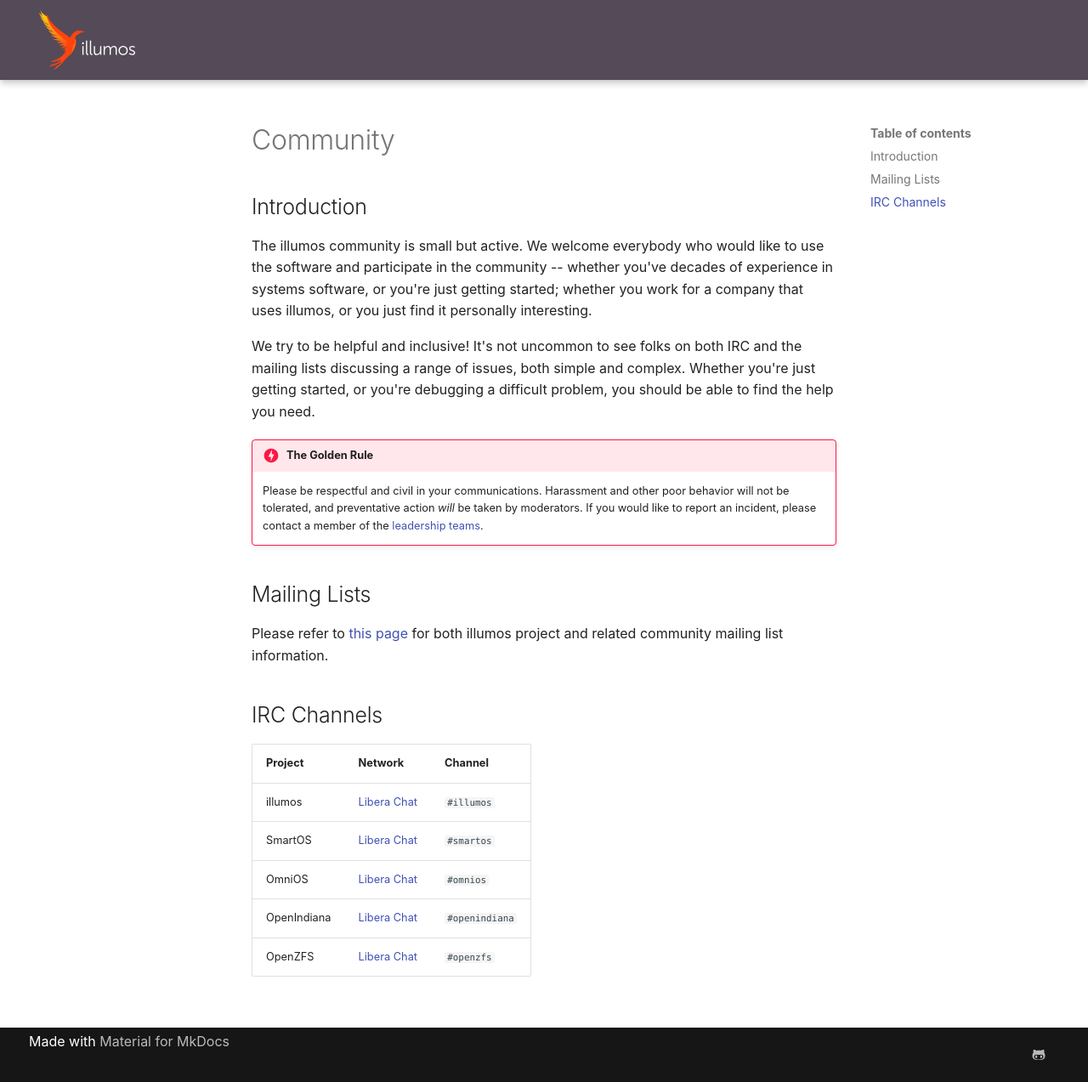
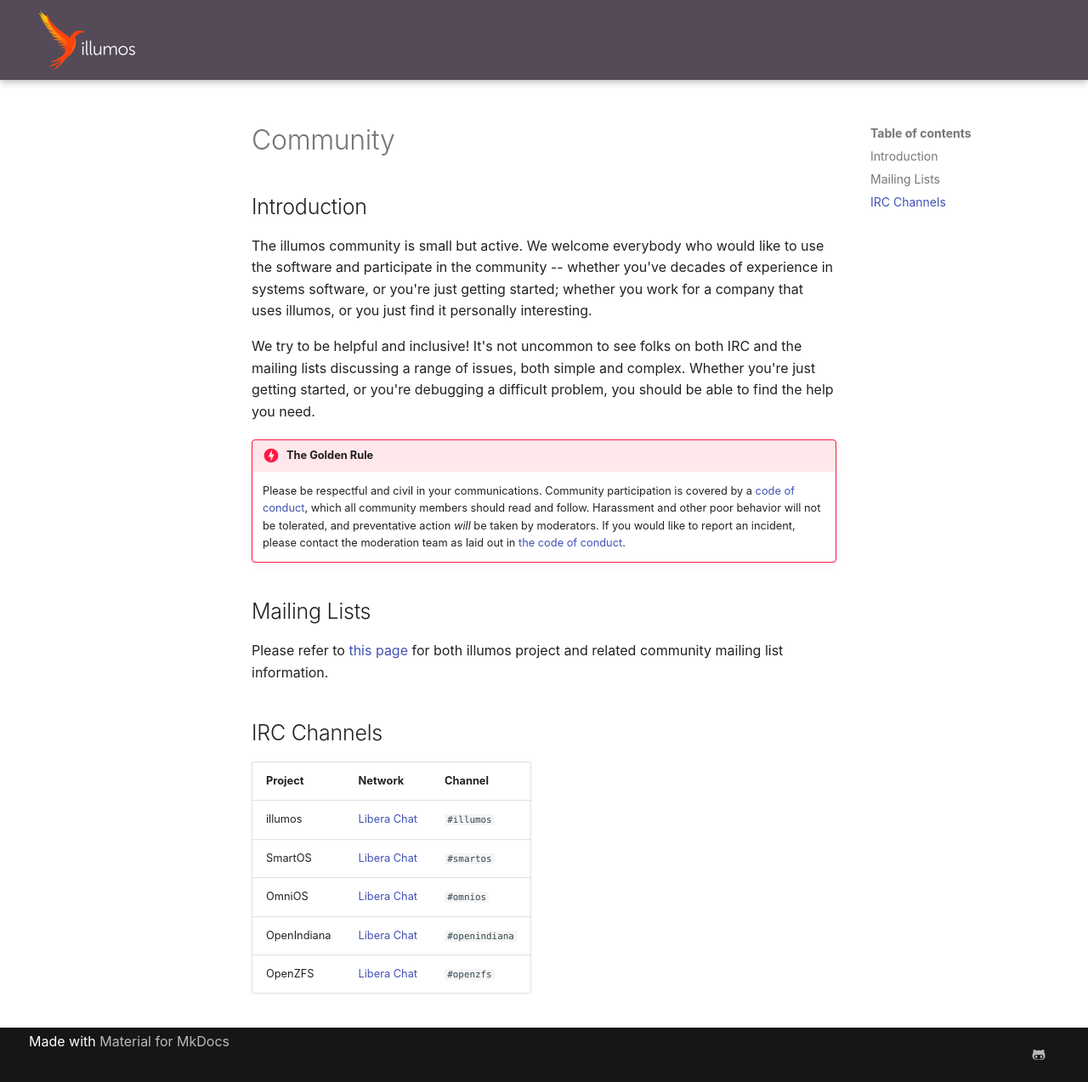
Before and after one commit to illumos/docs, an MkDocs documentation site: the page built from docs/community/index.md, in a window 1280 px wide and 1273 px high. Shown: the whole window at 85% size. Built offline with MkDocs 1.6.1 and Material for MkDocs 9.7.7, drawn with Linux system fonts in a browser that asks for light colours.

Commit message:
community: add the code of conduct

```diff
--- a/docs/community/index.md
+++ b/docs/community/index.md
@@ -14,10 +14,14 @@
 you should be able to find the help you need.
 
 !!! danger "The Golden Rule"
-    Please be respectful and civil in your communications.  Harassment and
-    other poor behavior will not be tolerated, and preventative action _will_
-    be taken by moderators.  If you would like to report an incident, please
-    contact a member of the [leadership teams](../about/leadership.md).
+    Please be respectful and civil in your communications.
+    Community participation is covered by a [code of
+    conduct](../community/conduct.md), which all community members should read
+    and follow.
+    Harassment and other poor behavior will not be tolerated, and preventative
+    action _will_ be taken by moderators.  If you would like to report an
+    incident, please contact the moderation team as laid out in [the code of
+    conduct](../community/conduct.md#enforcement).
 
 ## Mailing Lists
 
--- a/mkdocs.yml
+++ b/mkdocs.yml
@@ -33,6 +33,7 @@
     - 'Documentation': 'contributing/docs.md'
   - 'Community':
     - 'Overview': 'community/index.md'
+    - 'Code of Conduct': 'community/conduct.md'
     - 'Mailing Lists': 'community/lists.md'
     - 'Events': 'community/events.md'
     - 'Videos': 'community/videos.md'
```
Also changed, not shown: docs/community/conduct.md (added, +85 -0 lines), docs/community/lists.md (+8 -4 lines).
